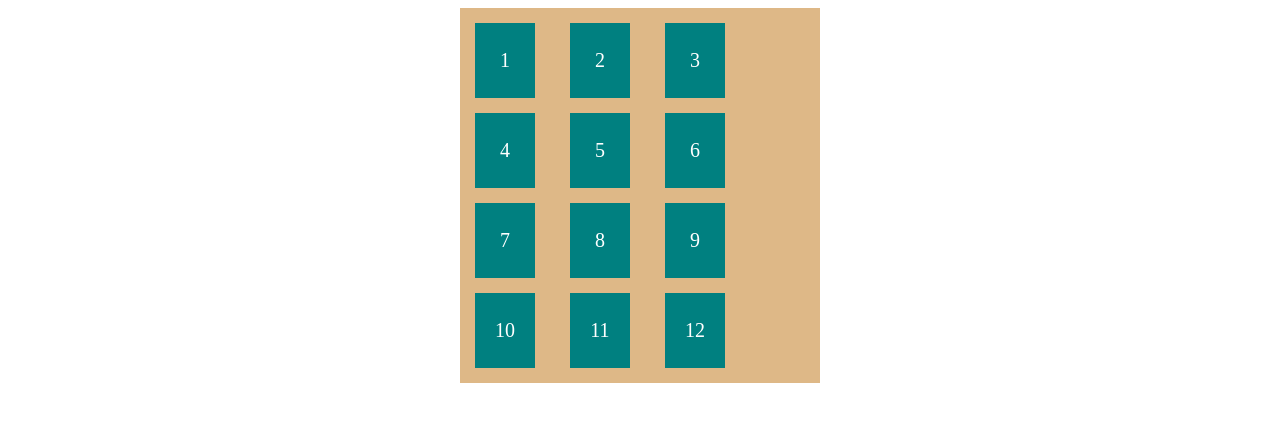
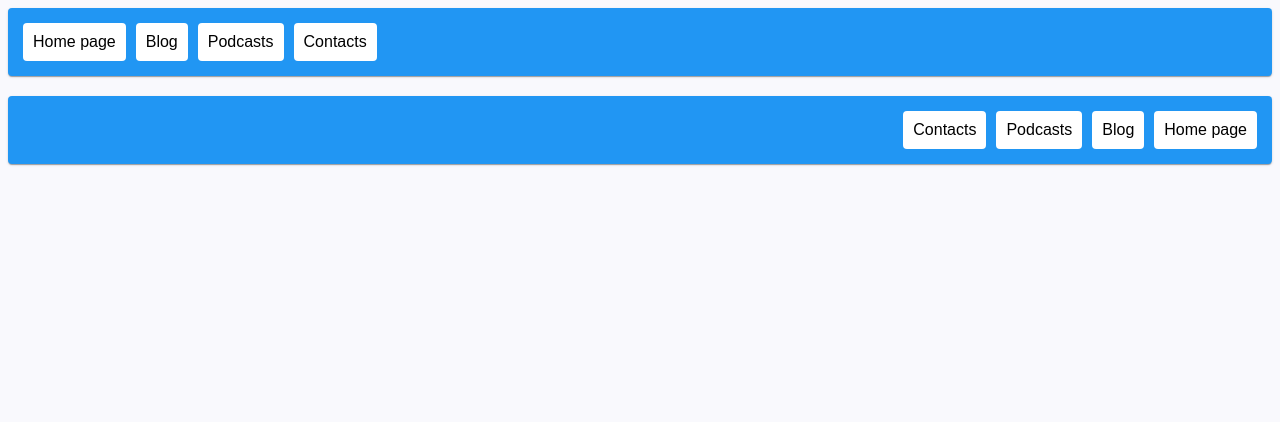
Before and after one commit to vladimirstetsenko1/github-homework1, a plain HTML site: page index.html in a window 1280 px wide. Drawn offline with Linux system fonts and the light colour scheme.

Commit message:
Практика

```diff
--- a/css/style.css
+++ b/css/style.css
@@ -1,30 +1,49 @@
-body {
-  font-size: 20px;
-}
-/*
-  ширина container 360
-  или 4 раза по 90
-*/
-.container {
-  width: 360px;
-  margin: auto;
-  padding-top: 15px;
-  background: burlywood;
+* {
+  box-sizing: border-box;
 }
 
-/*
-  ширина box 15 + 60 + 15
-  или 90
-*/
-.box {
-  width: 60px;
-  margin: 0 15px 15px;
-  height: 75px;
-  line-height: 75px;
-  background-color: teal;
-  display: inline-block;
-  text-align: center;
-  color: #fff;
+body {
+  font-family: sans-serif;
+  background-color: #f9f9fd;
 }
-.h1 .h2 .h3 .h4 {
+
+.menu {
+  padding: 15px;
+  margin: 0;
+  list-style: none;
+  border-radius: 4px;
+  background-color: #2196f3;
+  box-shadow: 0px 2px 1px -1px rgba(0, 0, 0, 0.2),
+    0px 1px 1px 0px rgba(0, 0, 0, 0.14), 0px 1px 3px 0px rgba(0, 0, 0, 0.12);
+
+  /*  Making ul.menu a Flex container  */
+  display: flex;
 }
+
+.menu.reversed {
+  /*  We rotate the main axis from right to left  */
+  flex-direction: row-reverse;
+  margin-top: 20px;
+}
+
+.menu > .item:not(:last-child) {
+  margin-right: 10px;
+}
+
+.menu.reversed > .item:not(:last-child) {
+  margin-right: 0;
+  margin-left: 10px;
+}
+
+.menu .link {
+  display: block;
+  padding: 10px;
+  border-radius: 4px;
+  text-decoration: none;
+  color: black;
+  background-color: #fff;
+}
+
+.menu .link:hover {
+  text-decoration: underline;
+}
--- a/index.html
+++ b/index.html
@@ -1,5 +1,6 @@
 <!DOCTYPE html>
 <html lang="en">
+
 <head>
   <meta charset="UTF-8" />
   <meta http-equiv="X-UA-Compatible" content="IE=edge" />
@@ -7,20 +8,21 @@
   <title>Document</title>
   <link rel="stylesheet" href="./css/style.css" />
 </head>
+
 <body>
-    <div class="container">
-      <div class="box">1</div>
-      <div class="box">2</div>
-      <div class="box">3</div>
-      <div class="box">4</div>
-      <div class="box">5</div>
-      <div class="box">6</div>
-      <div class="box">7</div>
-      <div class="box">8</div>
-      <div class="box">9</div>
-      <div class="box">10</div>
-      <div class="box">11</div>
-      <div class="box">12</div>
-    </div>
+  <ul class="menu">
+    <li class="item"><a href="" class="link">Home page</a></li>
+    <li class="item"><a href="" class="link">Blog</a></li>
+    <li class="item"><a href="" class="link">Podcasts</a></li>
+    <li class="item"><a href="" class="link">Contacts</a></li>
+  </ul>
+
+  <ul class="menu reversed">
+    <li class="item"><a href="" class="link">Home page</a></li>
+    <li class="item"><a href="" class="link">Blog</a></li>
+    <li class="item"><a href="" class="link">Podcasts</a></li>
+    <li class="item"><a href="" class="link">Contacts</a></li>
+  </ul>
 </body>
+
 </html>
```
Lines whose indentation alone changed are shown as unchanged.
